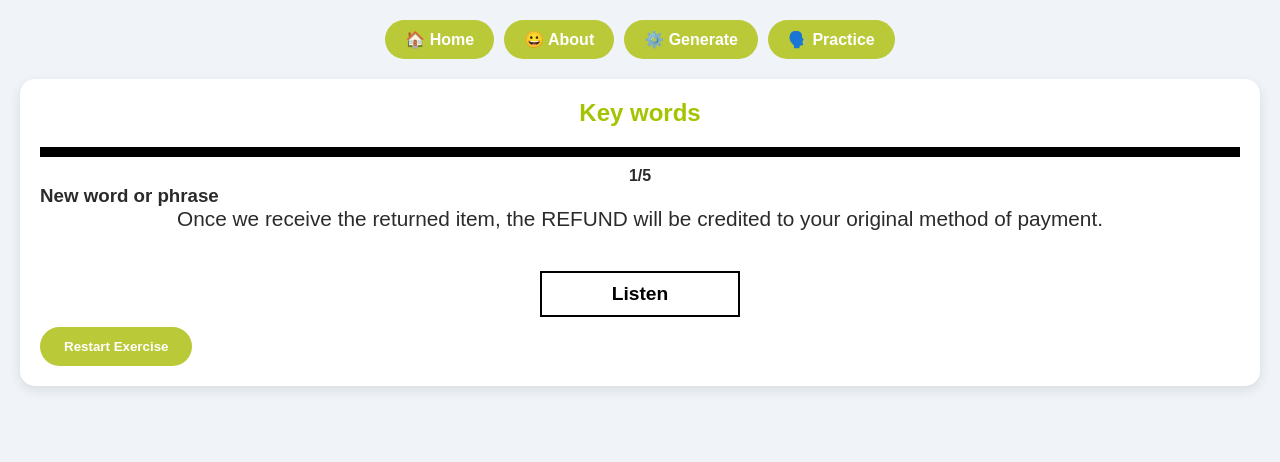
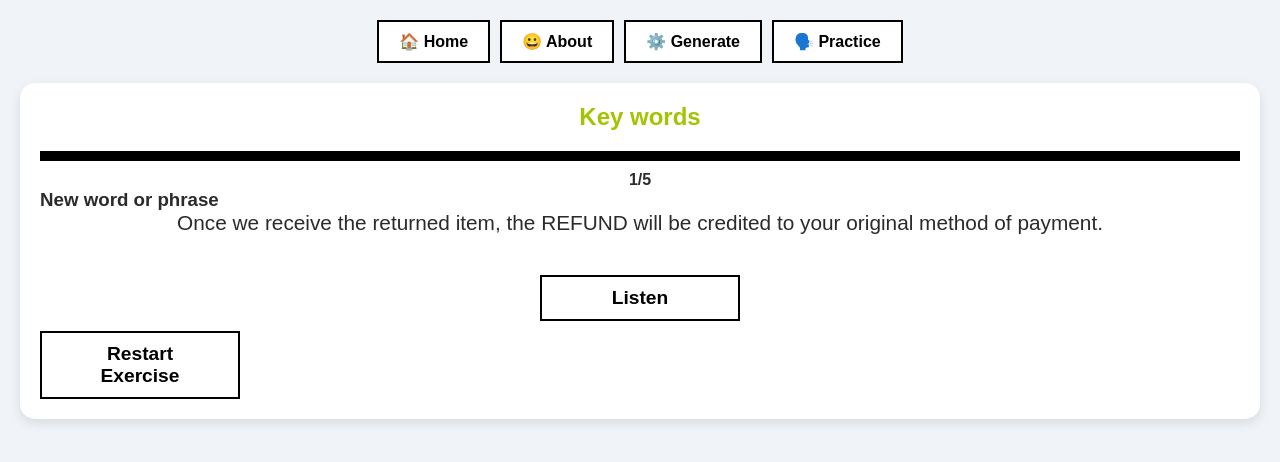
Before and after one commit to alexassadi/QHD.WebApp, a Django app: page /practice/ in a window 1280 px wide. Shown: the top 462 px of the page. Run offline with Django 5.2, Linux system fonts and the light colour scheme; data comes from the database, SQL or seed files in the repository; data that the repository does not hold is empty; some libraries are stand-ins or nearby versions.

Commit message:
Styling hotfix 4.0.1

```diff
--- a/djangotutorial/apiapp/static/apiapp/css/style.css
+++ b/djangotutorial/apiapp/static/apiapp/css/style.css
@@ -92,18 +92,19 @@ form input:focus, select:focus {
 }
 
 .nav-link {
-    background-color: var(--primary-green);
-    color: #fff;
+    background-color: #ffffff;
+    color: #000000;
+    border: 2px solid #000000;
     padding: 10px 20px;
-    border-radius: 25px;
+    border-radius: 0;
     text-decoration: none;
     font-weight: 600;
     transition: background-color 0.3s ease, transform 0.2s ease;
 }
 
 .nav-link:hover {
-    background-color: var(--secondary-blue);
-    transform: scale(1.1);
+    background-color: #b1b1b1;
+    transform: scale(1.05);
 }
 
 /* === MESSAGES (FEEDBACK) === */
@@ -169,7 +170,7 @@ form input:focus, select:focus {
 }
 
 /* === Listen and Next Sentence Button Styling === */
-#listenButton, #nextSentenceButton, #listenAgainButton {
+#listenButton, #nextSentenceButton, #listenAgainButton, #restartExerciseButton {
     background-color: #ffffff;
     color: #000000;
     border: 2px solid #000000;
@@ -184,7 +185,7 @@ form input:focus, select:focus {
     border-radius: 0;
 }
 
-#listenButton:hover, #nextSentenceButton:hover {
+#listenButton:hover, #nextSentenceButton:hover, #restartExerciseButton:hover {
     background-color: #b1b1b1;
     transform: scale(1.05);
 }
--- a/djangotutorial/apiapp/templates/apiapp/practice.html
+++ b/djangotutorial/apiapp/templates/apiapp/practice.html
@@ -79,7 +79,7 @@
 
 <form method="POST" action="{% url 'reset_progress' %}">
     {% csrf_token %}
-    <button type="submit" class="btn btn-danger" style="margin-top: 10px">Restart Exercise</button>
+    <button type="submit" class="btn btn-danger" id = "restartExerciseButton" style="margin-top: 10px">Restart Exercise</button>
 </form>
 
 <input type="hidden" id="sentenceId" value="{{ sentence.id }}">
```
